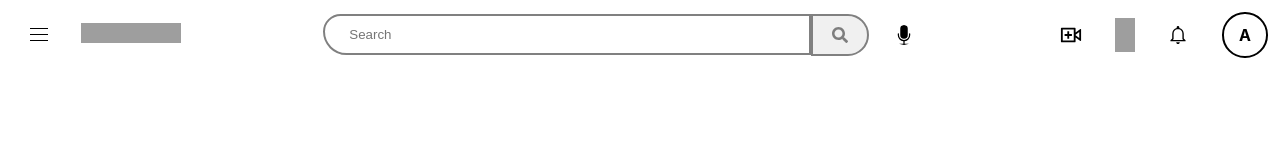
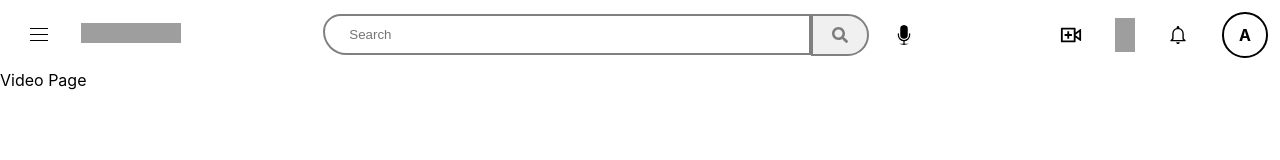
Before and after one commit to abisek001/Youtube-Clone, a React (Create React App) app: page /video in a window 1280 px wide. Before the commit this address had no page. Shown: the top 160 px of the page. Built offline with nearby package versions, Linux system fonts and the light colour scheme; grey boxes are pictures that could not be loaded.

Commit message:
video page created

```diff
--- a/src/Components/AllRoutes.jsx
+++ b/src/Components/AllRoutes.jsx
@@ -7,6 +7,7 @@ import WatchLater from '../Pages/WatchLater/WatchLater';
 import YourVideo from '../Pages/YourVideo/YourVideo';
 import LikedVideo from '../Pages/LikedVideo/LikedVideo';
 import History from '../Pages/History/History';
+import VideoPage from '../Pages/VideoPage/VideoPage';
 
 
 function AllRoutes() {
@@ -18,6 +19,7 @@ function AllRoutes() {
         <Route path='/watchlater' element={<WatchLater/>} />
         <Route path='/yourvideo' element={<YourVideo/>} />
         <Route path='/likedvideo' element={<LikedVideo/>} />
+        <Route path='/video' element={<VideoPage/>} />
     </Routes>
   )
 }
--- /dev/null
+++ b/src/Pages/VideoPage/VideoPage.jsx
@@ -0,0 +1,11 @@
+import React from 'react';
+
+function VideoPage() {
+  return (
+    <div className='VideoPage_Container'>
+        Video Page
+    </div>
+  )
+}
+
+export default VideoPage;
```
